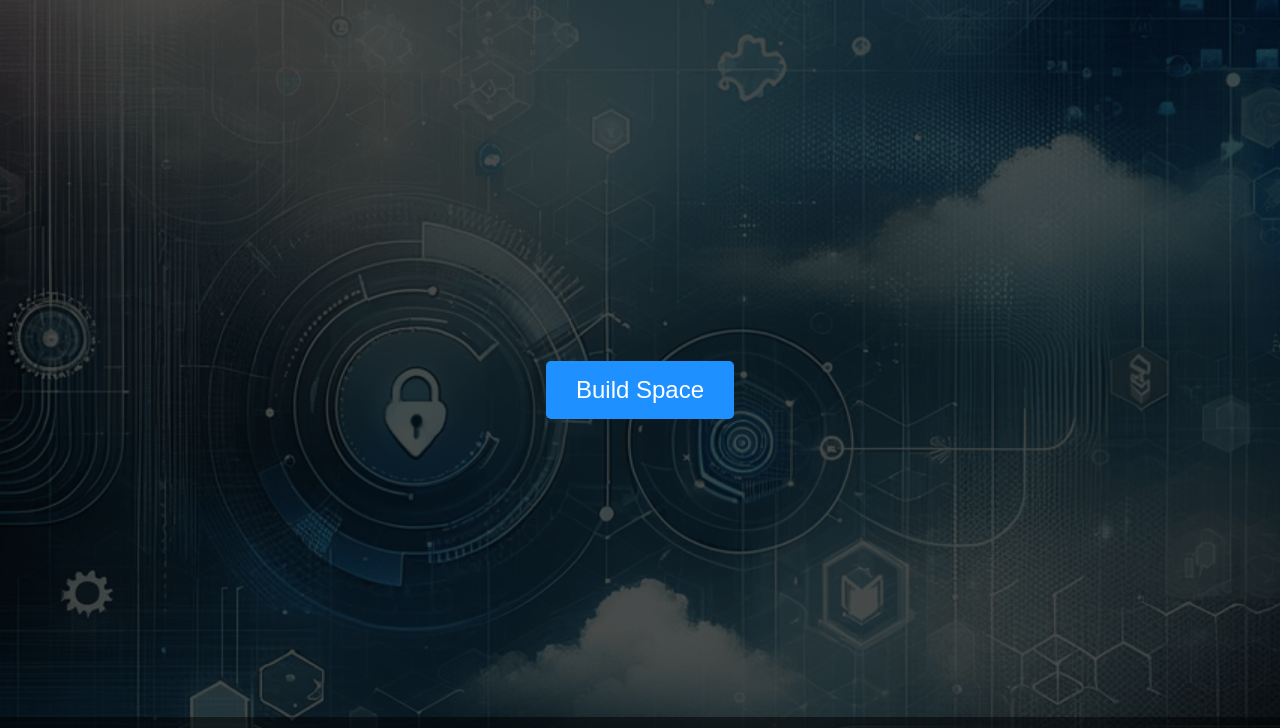
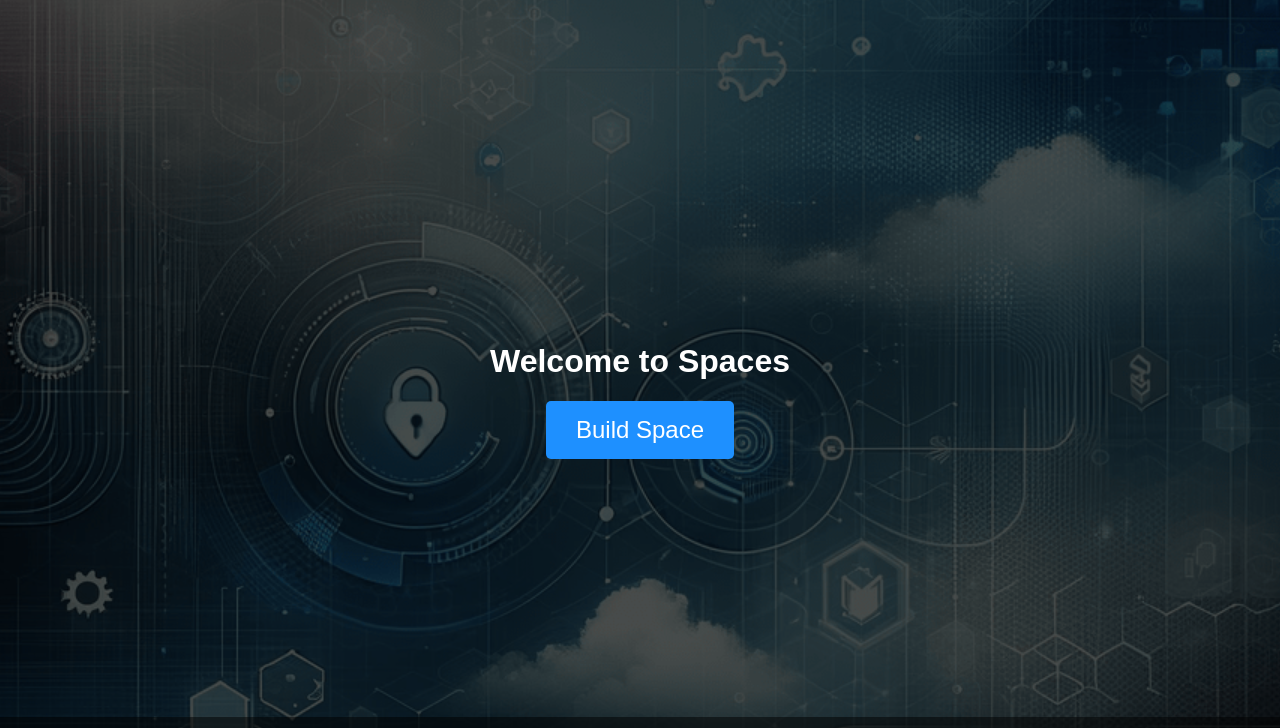
Before and after one commit to alhadulila/spaces, a plain HTML site: page index.html in a window 1280 px wide. Shown: the top 728 px of the page. Drawn offline with Linux system fonts and the light colour scheme.

Commit message:
Update index.html

```diff
--- a/index.html
+++ b/index.html
@@ -109,6 +109,7 @@
 </head>
 <body>
     <div class="content">
+        <h1>Welcome to Spaces</h1>
         <button class="build-space-btn">Build Space</button> <!-- Added "Build Space" button -->
     </div>
 
```
